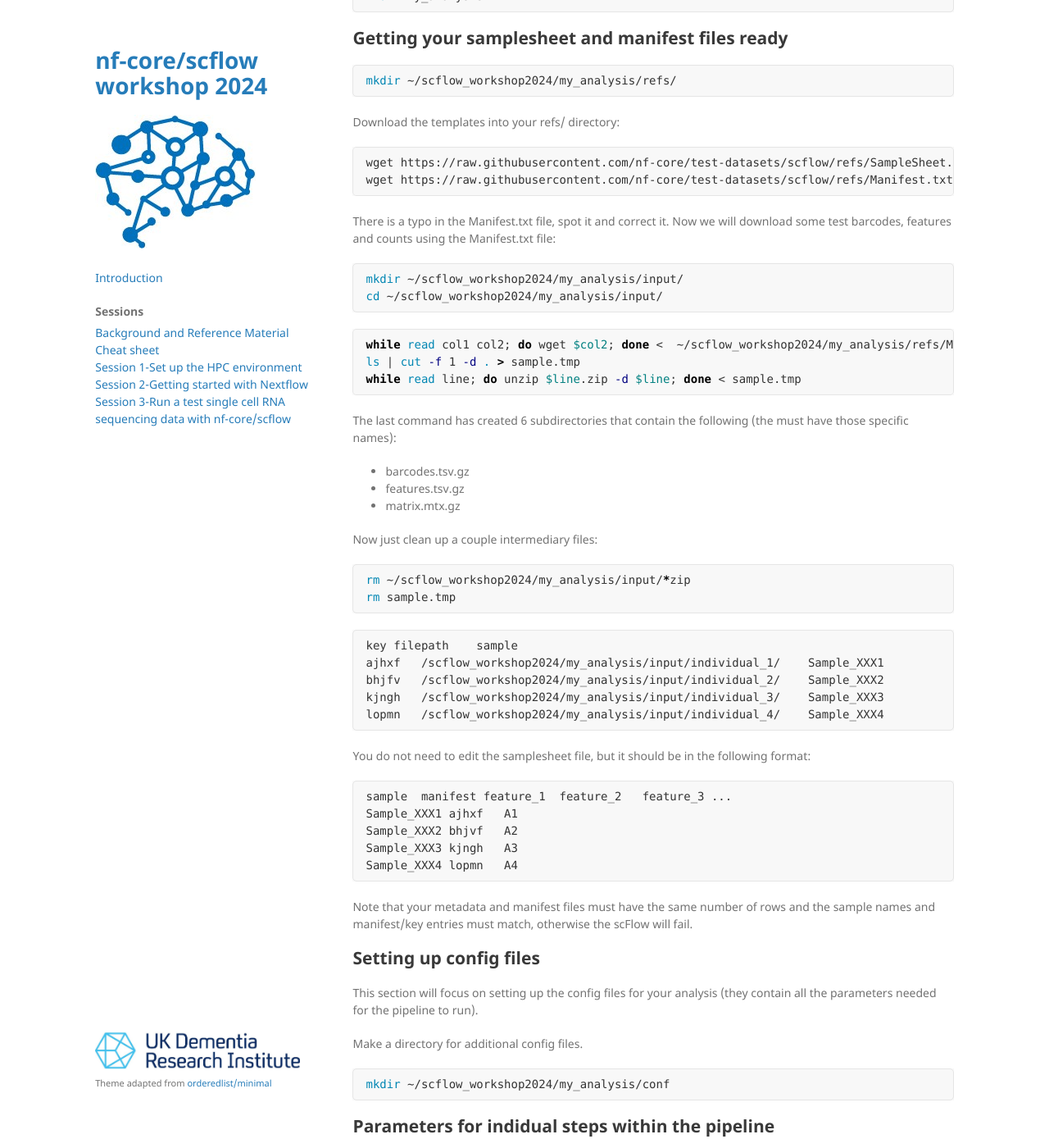
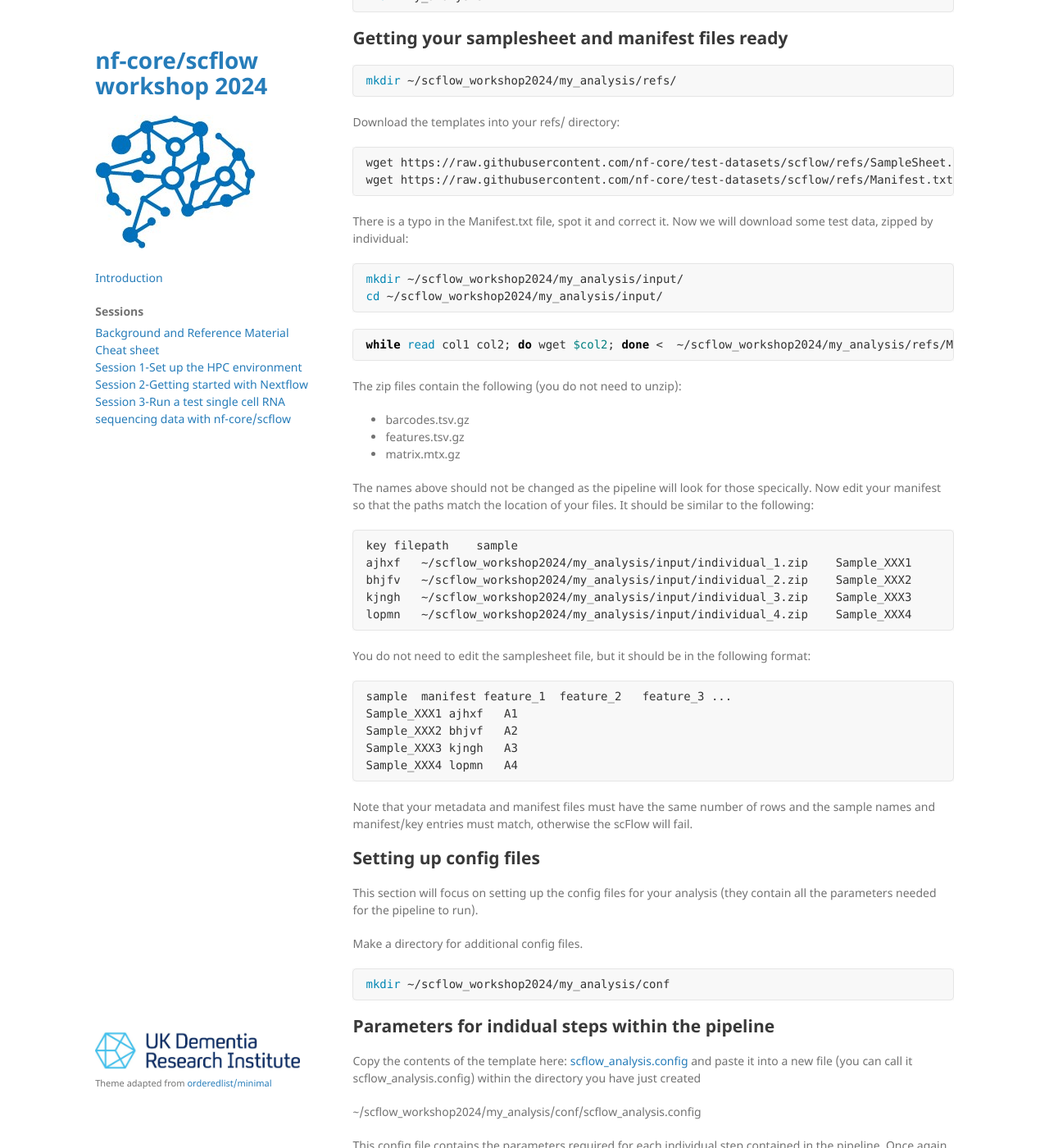
Before and after one commit to nfancy/scflow-workshop2024.github.io, a Jekyll site: the page built from docs/pages/main/session-3.md, in a window 1280 px wide and 1400 px high, scrolled down 545 px. Shown: the whole window at 82% size. Built offline with Jekyll 4.4.1, drawn with Linux system fonts in a browser that asks for light colours; the repository's description, which GitHub fills in, is left out.

Commit message:
Update session-3.md

````diff
--- a/docs/pages/main/session-3.md
+++ b/docs/pages/main/session-3.md
@@ -17,6 +17,7 @@ First things first, at any time during this session you can look at this page fo
 >>>>>>> 5177ea336028d52af421956bb85b8d8ad9f683b4
 =======
 >>>>>>> 5177ea336028d52af421956bb85b8d8ad9f683b4
+
 ## Create an analysis directory
 
 Create a directory, (eg. my_analysis) within your scflow_workshop2024 directory
@@ -39,7 +40,7 @@ wget https://raw.githubusercontent.com/nf-core/test-datasets/scflow/refs/SampleS
 wget https://raw.githubusercontent.com/nf-core/test-datasets/scflow/refs/Manifest.txt
 ```
 
-There is a typo in the Manifest.txt file, spot it and correct it. Now we will download some test barcodes, features and counts using the Manifest.txt file:
+There is a typo in the Manifest.txt file, spot it and correct it. Now we will download some test data, zipped by individual:
 
 ```bash
 mkdir ~/scflow_workshop2024/my_analysis/input/
@@ -48,28 +49,21 @@ cd ~/scflow_workshop2024/my_analysis/input/
 
 ```bash
 while read col1 col2; do wget $col2; done <  ~/scflow_workshop2024/my_analysis/refs/Manifest.txt
-ls | cut -f 1 -d . > sample.tmp
-while read line; do unzip $line.zip -d $line; done < sample.tmp
 ```
 
-The last command has created 6 subdirectories that contain the following (the must have those specific names):
+The zip files contain the following (you do not need to unzip):
 - barcodes.tsv.gz
 - features.tsv.gz
 - matrix.mtx.gz
 
-Now just clean up a couple intermediary files:
-
-```bash
-rm ~/scflow_workshop2024/my_analysis/input/*zip
-rm sample.tmp
-```
+The names above should not be changed as the pipeline will look for those specically. Now edit your manifest so that the paths match the location of your files. It should be similar to the following:
 
 ```
 key filepath    sample
-ajhxf   /scflow_workshop2024/my_analysis/input/individual_1/    Sample_XXX1
-bhjfv   /scflow_workshop2024/my_analysis/input/individual_2/    Sample_XXX2
-kjngh   /scflow_workshop2024/my_analysis/input/individual_3/    Sample_XXX3
-lopmn   /scflow_workshop2024/my_analysis/input/individual_4/    Sample_XXX4
+ajhxf   ~/scflow_workshop2024/my_analysis/input/individual_1.zip    Sample_XXX1
+bhjfv   ~/scflow_workshop2024/my_analysis/input/individual_2.zip    Sample_XXX2
+kjngh   ~/scflow_workshop2024/my_analysis/input/individual_3.zip    Sample_XXX3
+lopmn   ~/scflow_workshop2024/my_analysis/input/individual_4.zip    Sample_XXX4
 ```
 
 You do not need to edit the samplesheet file, but it should be in the following format:
````
